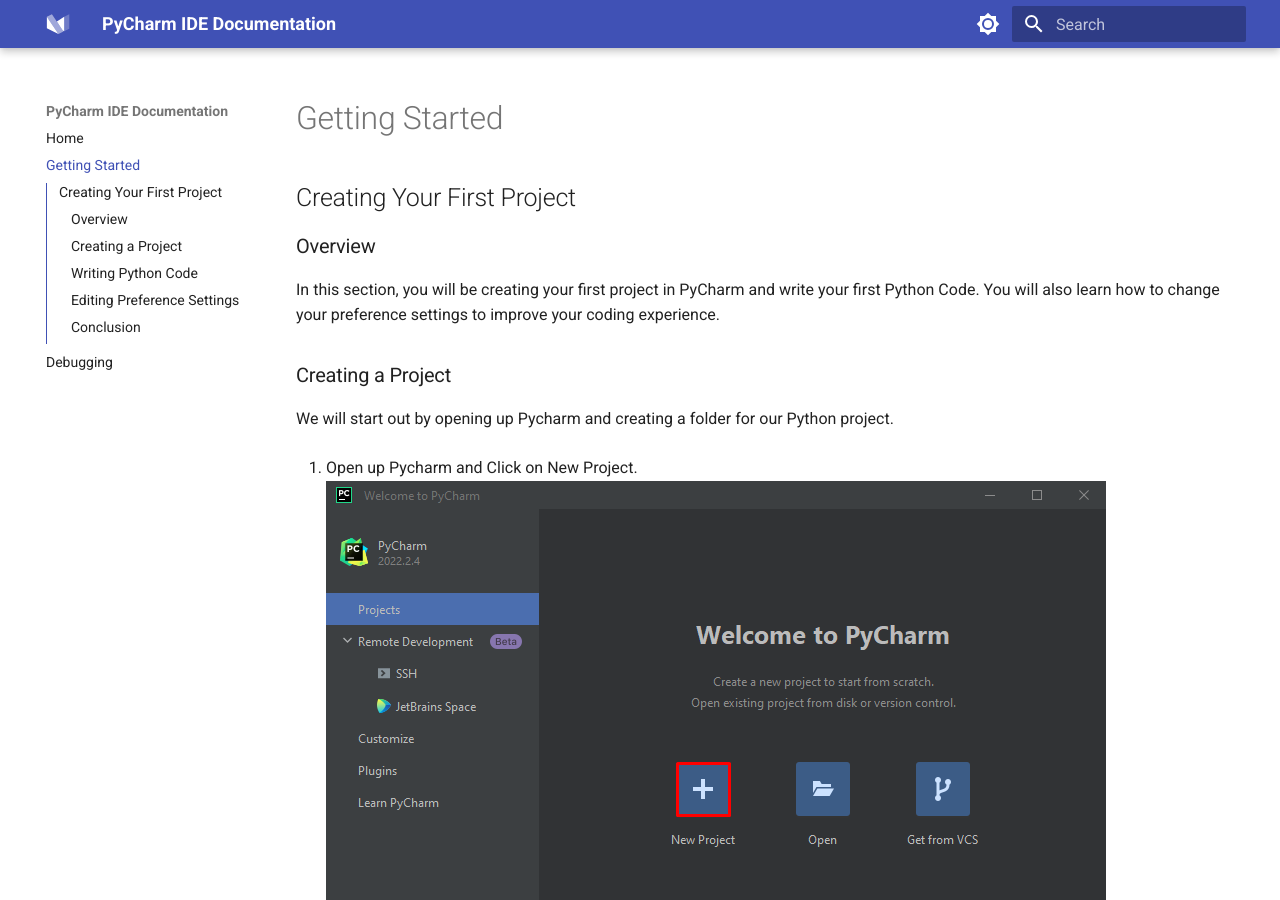
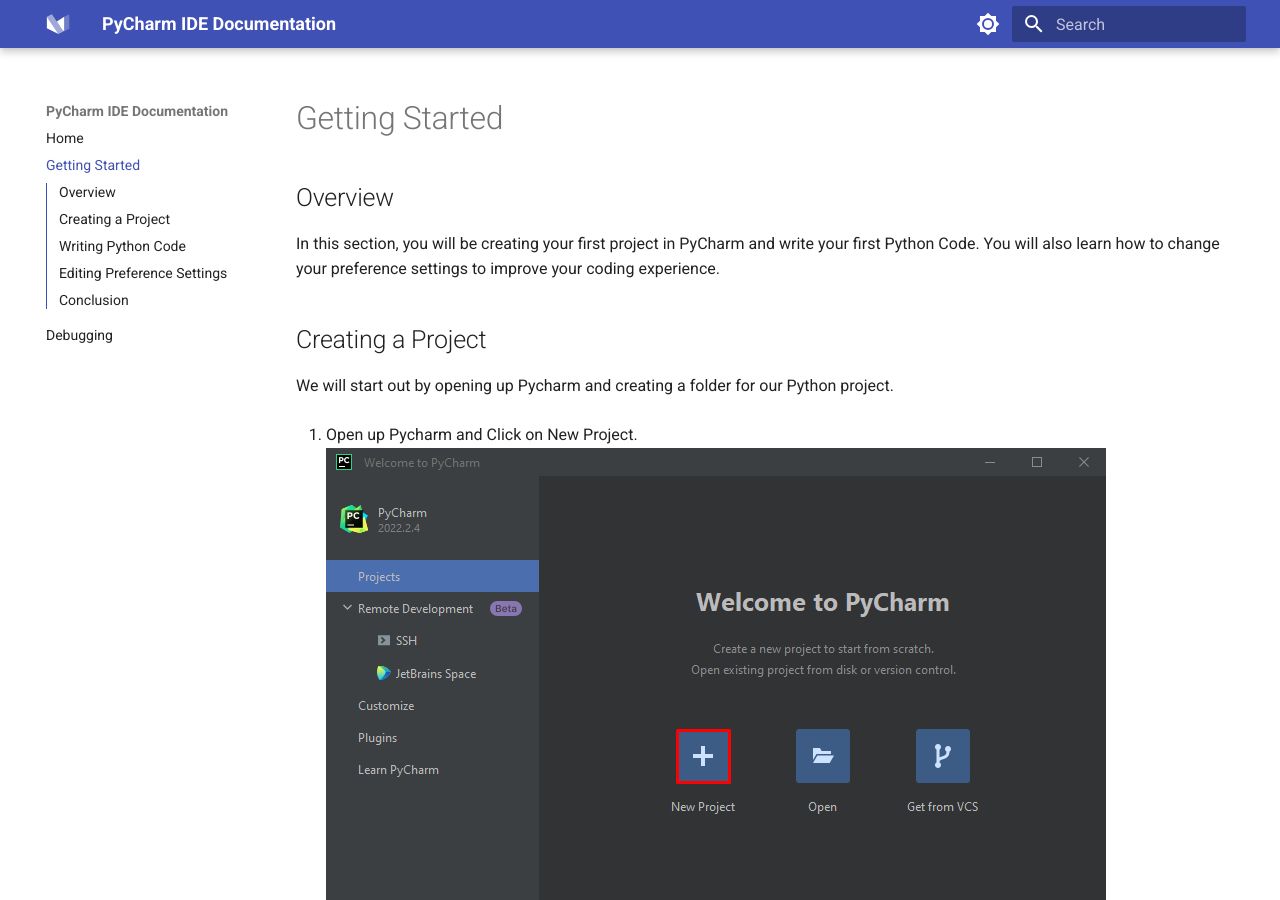
Before and after one commit to mikkosio/User-Doc, an MkDocs documentation site: the page built from docs/pages/first-project.md, in a window 1280 px wide and 900 px high. Built offline with MkDocs 1.6.1 and Material for MkDocs 9.7.7, drawn with Linux system fonts in a browser that asks for light colours.

Commit message:
Fixed mistakes

```diff
--- a/docs/pages/first-project.md
+++ b/docs/pages/first-project.md
@@ -1,10 +1,8 @@
-## Creating Your First Project
-
-### Overview
+## Overview
 
 In this section, you will be creating your first project in PyCharm and write your first Python Code. You will also learn how to change your preference settings to improve your coding experience.
 
-### Creating a Project
+## Creating a Project
 
 We will start out by opening up Pycharm and creating a folder for our Python project.
 
@@ -19,7 +17,7 @@
 !!! success
     You have successfully created a new project folder. Your project should now pop up in a new window.
 
-### Writing Python Code
+## Writing Python Code
 
 After successfully making a project folder in Pycharm, we can now write and run our first Python code.
 
@@ -39,7 +37,7 @@
 
 ![Code output](/images/first-project/code-output.png)
 
-### Editing Preference Settings
+## Editing Preference Settings
 
 Now, you will learn how to change your settings according to your preferences in order to give yourself a better coding experience.
 
@@ -62,7 +60,7 @@
 !!! success
     You can now successfully navigate through your settings to edit your preferences settings.
 
-### Conclusion
+## Conclusion
 
 - [x] this is a complete item
 - [ ] this is an incomplete item
```
